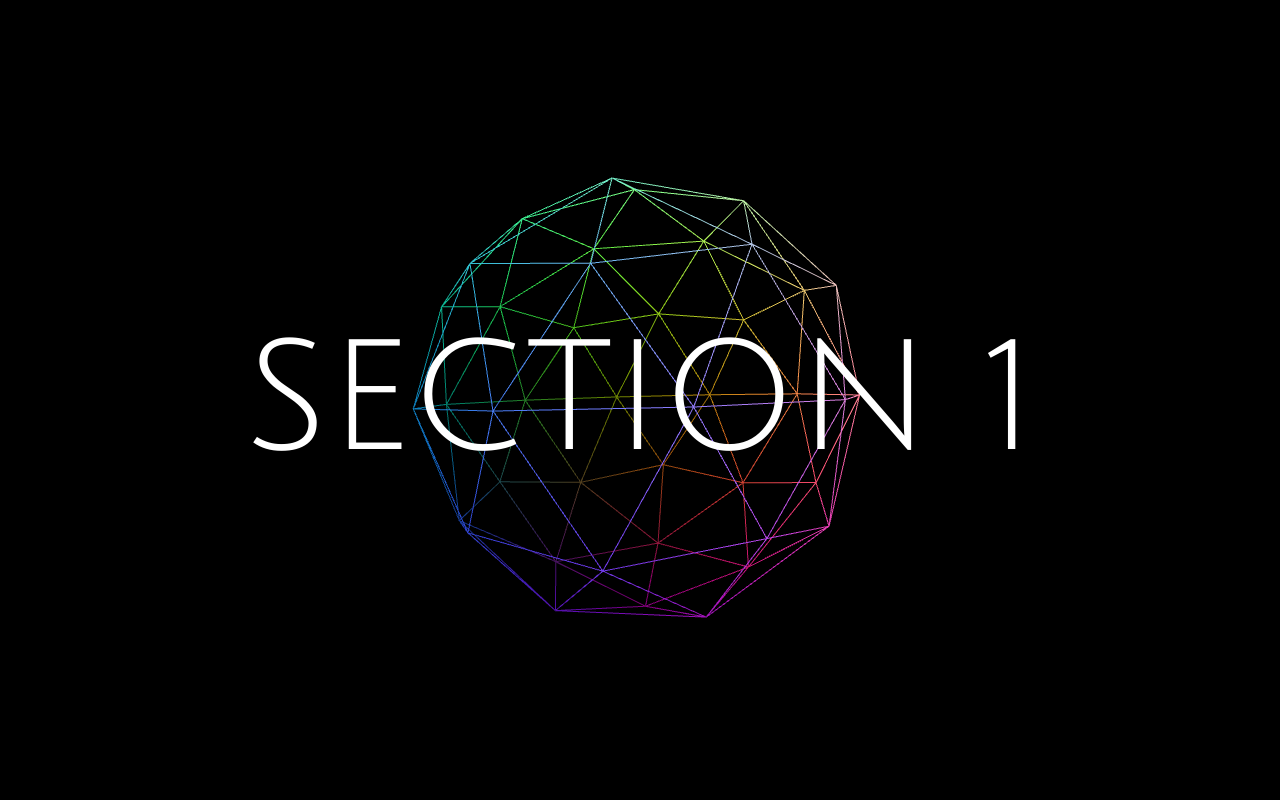
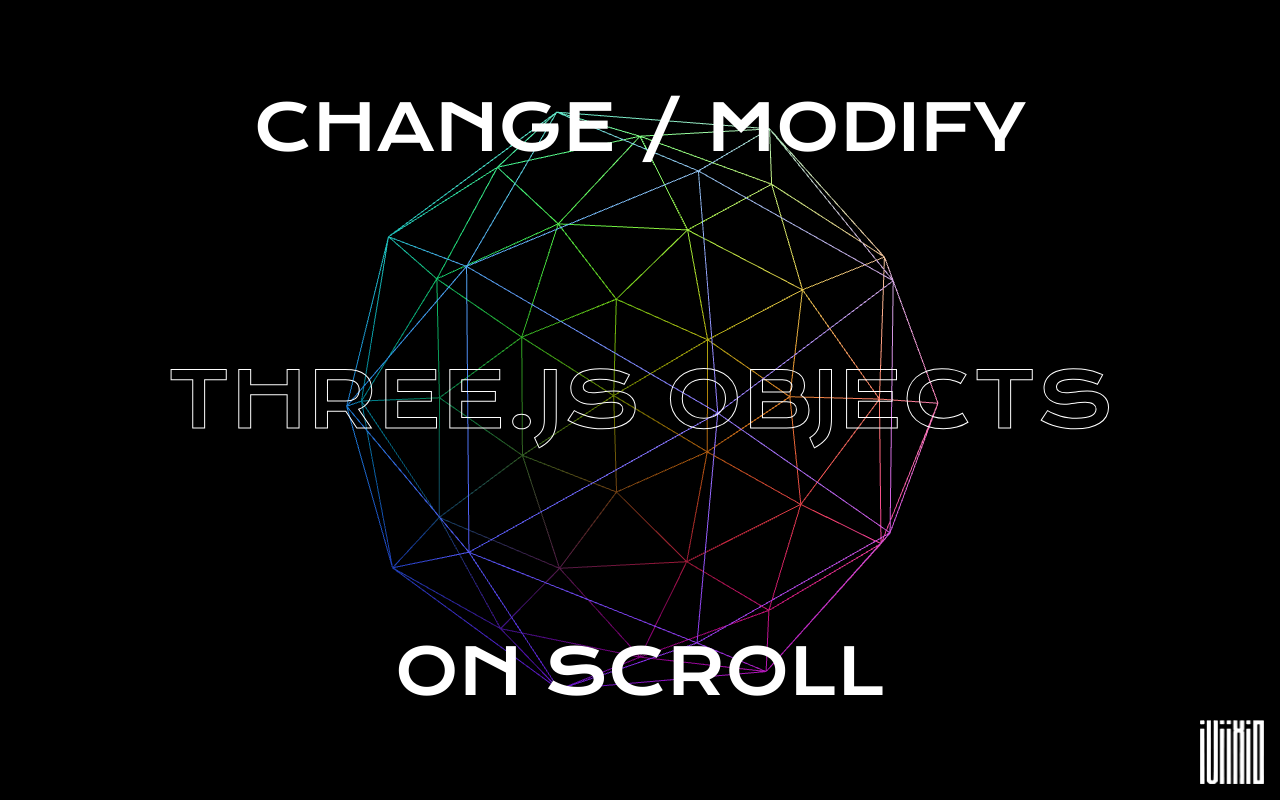
Before and after one commit to mohnishlandge/threejs-template-gsap-scrolltrigger, a website built with webpack: page src/index.html in a window 1280 px wide. Shown: the top 800 px of the page. Built offline with nearby package versions, Linux system fonts and the light colour scheme; animation ran at ten frames a second; what dat.gui would draw is missing.

Commit message:
up all good

```diff
--- a/src/index.html
+++ b/src/index.html
@@ -8,18 +8,24 @@
     <title>Webpack THREE.js Template</title>
   </head>
   <body>
+    <img class="logo" src="/iviixio.png" alt="" />
     <canvas class="webgl"></canvas>
     <section class="section">
-      <h1>Section 1</h1>
+      <h1>Change / Modify</h1>
+
+      <h2>Three.js Objects</h2>
+      <h1>On scroll</h1>
     </section>
     <section class="section">
-      <h1>Section 2</h1>
+      <h1>Rotate - Them</h1>
     </section>
     <section class="section">
-      <h1>Section 3</h1>
+      <h1>Scale - Them</h1>
     </section>
     <section class="section">
-      <h1>Section 4</h1>
+      <h1>Do Whatever you want with them</h1>
+      <h2>Three.js Tutorial</h2>
+      <h1>GSAP + Scrolltrigger</h1>
     </section>
   </body>
 </html>
--- a/src/index.js
+++ b/src/index.js
@@ -63,28 +63,26 @@
 )
 camera.position.x = 1
 camera.position.y = 1
-camera.position.z = 50
+camera.position.z = 40
 scene.add(camera)
 
 // Controls
 const controls = new OrbitControls(camera, canvas)
 controls.enableDamping = true
+controls.enabled = true
 controls.autoRotate = true
 // controls.enableZoom = false
 controls.enablePan = false
 controls.dampingFactor = 0.05
 controls.maxDistance = 1000
 controls.minDistance = 30
-controls.touches = {
-  ONE: THREE.TOUCH.ROTATE,
-  TWO: THREE.TOUCH.DOLLY_PAN,
-}
 /**
  * Renderer
  */
 const renderer = new THREE.WebGLRenderer({
   canvas: canvas,
   antialias: true,
+  alpha: true,
 })
 renderer.setSize(sizes.width, sizes.height)
 renderer.setPixelRatio(Math.min(window.devicePixelRatio, 2))
@@ -117,8 +115,8 @@
   },
 })
 gsap.to(mesh.scale, {
-  x: 0.3,
-  y: 0.3,
+  x: 2,
+  y: 2,
   scrollTrigger: {
     trigger: sections[2],
   },
@@ -137,9 +135,9 @@
 const tick = () => {
   const elapsedTime = clock.getElapsedTime()
 
+  //mesh.rotation.x += 0.01 * Math.sin(1)
   //mesh.rotation.y += 0.01 * Math.sin(1)
-  //mesh.rotation.y += 0.01 * Math.sin(1)
-  mesh.rotation.z += 0.01 * Math.sin(1)
+  //mesh.rotation.z += 0.01 * Math.sin(1)
 
   // Update controls
   controls.update()
@@ -149,5 +147,18 @@
   // Call tick again on the next frame
   window.requestAnimationFrame(tick)
 }
+/*------------------------------
+MouseMove
+------------------------------*/
+function onMouseMove(e) {
+  const x = e.clientX
+  const y = e.clientY
+
+  gsap.to(scene.rotation, {
+    y: gsap.utils.mapRange(0, window.innerWidth, 1, -1, x),
+    x: gsap.utils.mapRange(0, window.innerHeight, 1, -1, y),
+  })
+}
+window.addEventListener('mousemove', onMouseMove)
 
 tick()
--- a/src/style/main.css
+++ b/src/style/main.css
@@ -1,10 +1,30 @@
-@import url('https://fonts.googleapis.com/css2?family=Julius+Sans+One&display=swap');
+@import url('https://fonts.googleapis.com/css2?family=Krona+One&display=swap');
 * {
   margin: 0;
   padding: 0;
   box-sizing: border-box;
 }
+/* custom webkit scrollbar
+ */
+::-webkit-scrollbar {
+  width: 10px;
+}
 
+/* Track */
+::-webkit-scrollbar-track {
+  background: #202020;
+}
+
+/* Handle */
+::-webkit-scrollbar-thumb {
+  border-radius: 50px;
+  background: #505050;
+}
+
+/* Handle on hover */
+::-webkit-scrollbar-thumb:hover {
+  background: #555;
+}
 html {
   -ms-scroll-snap-type: y mandatory;
   scroll-snap-type: y mandatory;
@@ -12,8 +32,10 @@
 
 body {
   overflow-x: hidden;
-  font-family: 'Julius Sans One', sans-serif;
-  color: white;
+  font-family: 'Krona One', sans-serif;
+  background-color: rgb(0, 0, 0);
+  -webkit-font-smoothing: antialiased;
+  -moz-osx-font-smoothing: grayscale;
 }
 
 canvas {
@@ -30,12 +52,28 @@
   display: grid;
   place-items: center;
   scroll-snap-align: center;
-  transition: 1s ease-in-out;
+  user-select: none;
 }
 
 h1 {
   font-weight: 500;
-  font-size: 12vw;
+  font-size: 5vw;
   text-transform: uppercase;
   color: white;
+  line-height: 100%;
+  text-align: center;
 }
+h2 {
+  font-weight: 500;
+  font-size: 6vw;
+  text-transform: uppercase;
+  -webkit-text-stroke: 1px white;
+  color: transparent;
+}
+.logo {
+  position: fixed;
+  width: 5vw;
+  bottom: 0;
+  right: 0;
+  margin: 1em;
+}
```
Also changed, not shown: static/iviixio.png (added).
